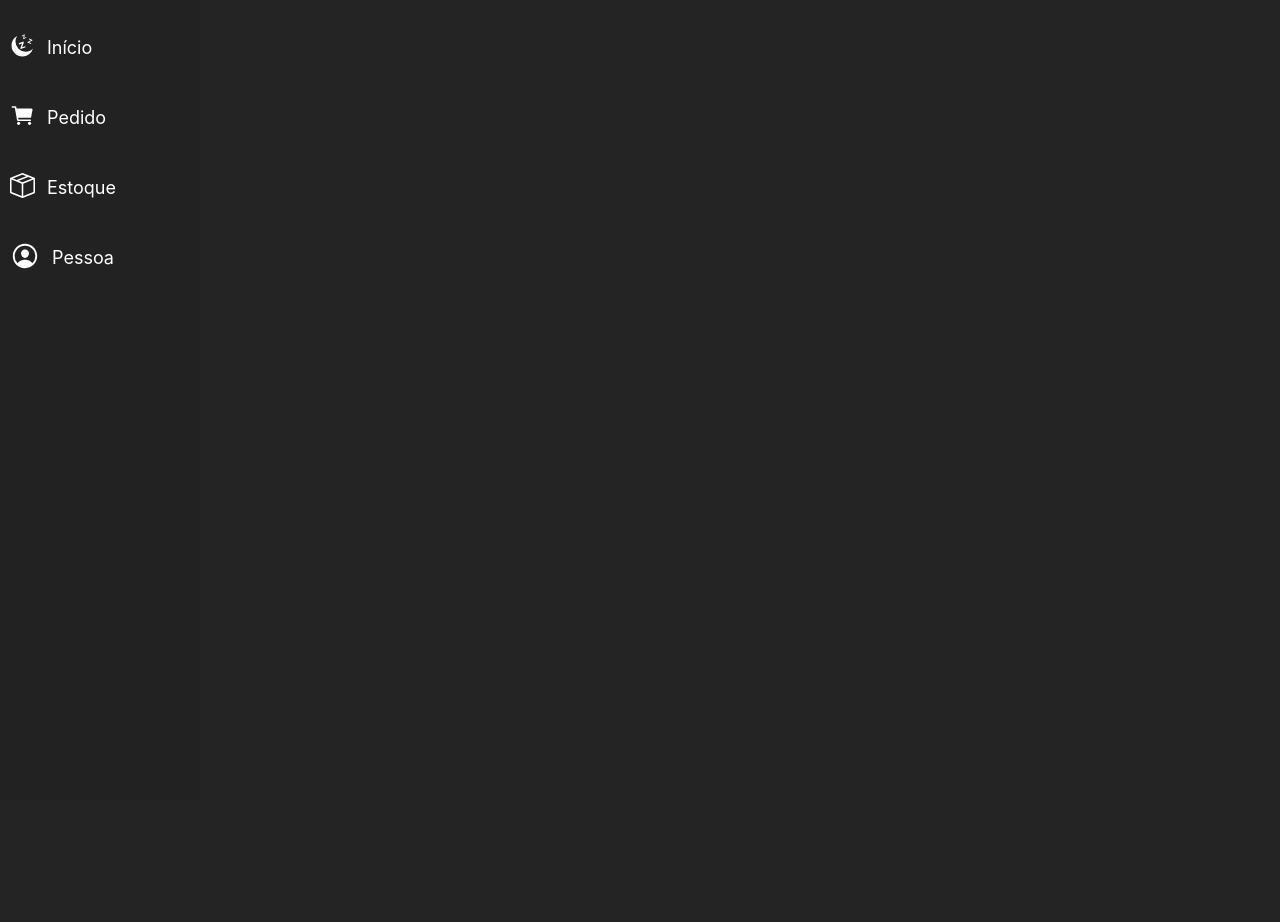
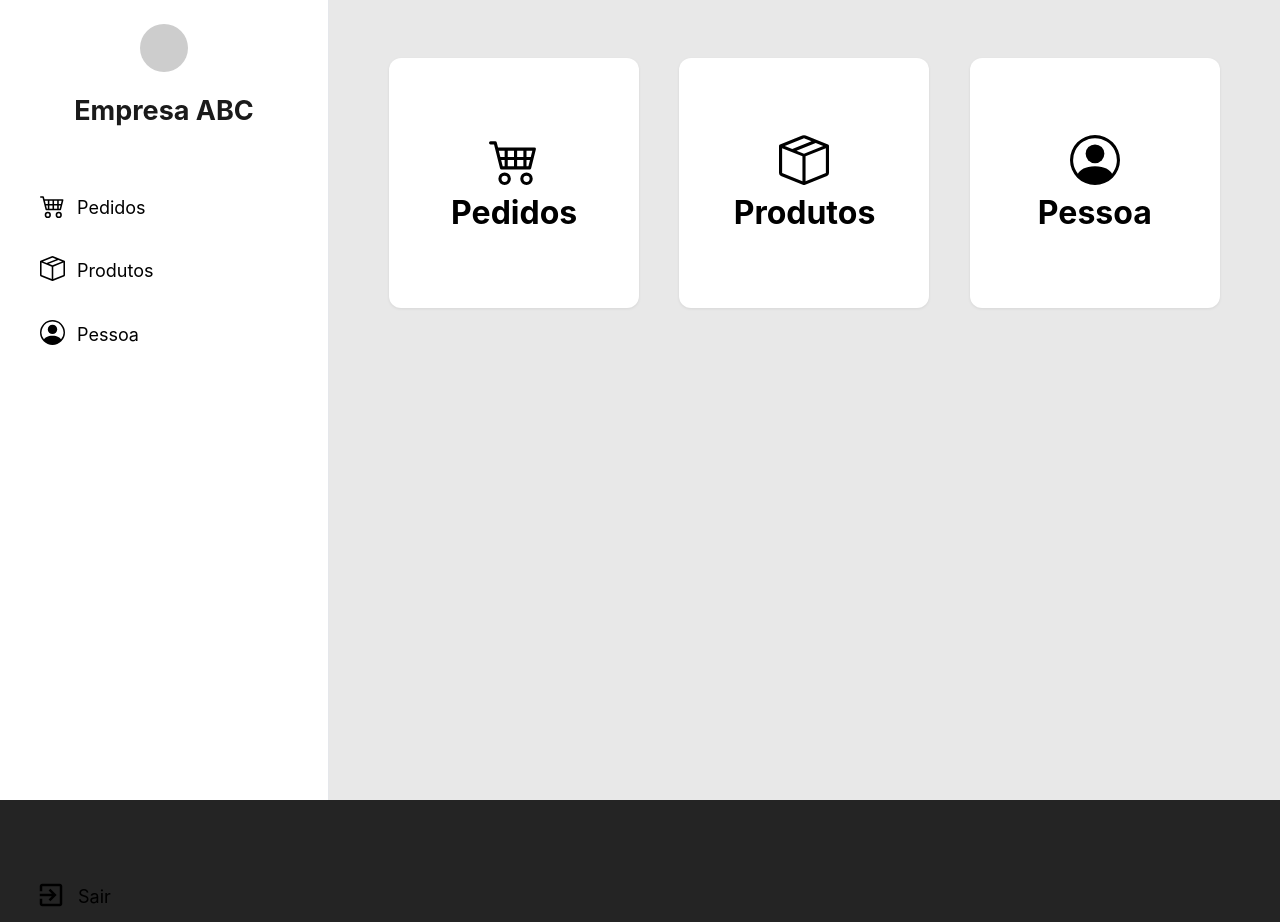
Before and after one commit to luispieta/sleep_colchoes, a React (Vite) app in the folder sleep_front/: page / in a window 1280 px wide. Before the commit the page ends 800 px from the top, so only its background shows below. Built offline with nearby package versions, Linux system fonts and the light colour scheme.

Commit message:
Feat: Criação do menu principal e menu lateral

```diff
--- /dev/null
+++ b/sleep_front/src/componentes/Card/card.css
@@ -0,0 +1,36 @@
+.card {
+    display: flex;
+    flex-direction: row;
+    justify-content: space-around;
+    flex: 1;
+    padding: 2.5rem;
+    font-size: 2rem;
+    font-weight: 700;
+}
+
+.rotina {
+    display: flex;
+    flex-direction: row;
+    justify-content: center;
+    align-items: center;
+    text-align: center;
+    background-color: #fff;
+    border-radius: 12px;
+    box-shadow: 0 1px 3px rgba(0,0,0,0.08);
+    transition: all 0.2s ease;
+    cursor: pointer;
+    width: 250px;
+    height: 250px;
+    margin-top: 18px;
+}
+
+.rotina:hover {
+    transform: translateY(-4px);
+    box-shadow: 0 4px 10px rgba(0,0,0,0.1);
+}
+
+.rotina a {
+    text-decoration: none;
+    color: #000000;
+    border-radius: 8px;
+}
--- /dev/null
+++ b/sleep_front/src/componentes/Card/index.tsx
@@ -0,0 +1,25 @@
+import { BsBoxSeam, BsCart4, BsPersonCircle } from "react-icons/bs";
+import Icone from "../Icone";
+import "./card.css"
+
+export default function Card () {
+    return(
+        <div className="card">
+            <div className="rotina">
+                <a href="#">
+                    <Icone icone={<BsCart4  size={50}/>} /> Pedidos
+                </a>
+            </div>
+            <div className="rotina">
+                <a href="#">
+                    <Icone icone={<BsBoxSeam size={50}/>} /> Produtos
+                </a>
+            </div>
+            <div className="rotina">
+                <a href="#">
+                    <Icone icone={<BsPersonCircle size={50}/>}  /> Pessoa
+                </a>
+            </div>
+        </div>
+    )
+}
--- a/sleep_front/src/componentes/MenuLateral/index.tsx
+++ b/sleep_front/src/componentes/MenuLateral/index.tsx
@@ -1,30 +1,32 @@
-import { IoCart, IoPersonCircleOutline } from "react-icons/io5"
 import Icone from "../Icone"
 import "./menuLateral.css"
-import { BsBoxSeam } from "react-icons/bs"
-import { GiNightSleep } from "react-icons/gi"
+import { BsBoxSeam, BsCart4, BsPersonCircle } from "react-icons/bs"
+import { IoMdExit } from "react-icons/io"
 
 export default function () {
     return(
-        <div className="menu-lateral">
-            <nav className="menu">
-                <li className="rotina">
-                    <Icone icone={<GiNightSleep size={25}/>} />
-                    <a href="#">Início</a>
-                </li>
-                <li className="rotina">
-                    <Icone icone={<IoCart size={25}/>} />
-                    <a href="#">Pedido</a>
-                </li>
-                <li className="rotina">
-                    <Icone icone={<BsBoxSeam size={25}/>} />
-                    <a href="#">Estoque</a>
-                </li>
-                <li className="rotina">
-                    <Icone icone={<IoPersonCircleOutline size={30}/>}  />
-                    <a href="#">Pessoa</a>
-                </li>
+        <aside className="menu">
+            <div className="menu-header">
+                <div className="menu-logo">
+                </div>
+                <h2>Empresa ABC</h2>
+            </div>
+            <nav className="menu-nav">
+                <a href="#">
+                    <Icone icone={<BsCart4  size={25}/>} /> Pedidos
+                </a>
+                <a href="#">
+                    <Icone icone={<BsBoxSeam size={25}/>} /> Produtos
+                </a>
+                <a href="#">
+                    <Icone icone={<BsPersonCircle size={25}/>}  /> Pessoa
+                </a>
             </nav>
-        </div>
+            <div className="menu-footer">
+                <a href="#">
+                    <Icone icone={<IoMdExit size={30}/>}/> Sair
+                </a>
+            </div>
+        </aside>
     )
 }
--- a/sleep_front/src/componentes/MenuLateral/menuLateral.css
+++ b/sleep_front/src/componentes/MenuLateral/menuLateral.css
@@ -1,31 +1,62 @@
-.menu-lateral {
-  position: fixed;
-  top: 0;
-  left: 0;
-  width: 200px;
-  height: 100%;
-  background-color: #222;
-  color: #fff;
-  overflow: hidden;
+.menu {
+  width: 280px;
+  background-color: #fff;
+  border-right: 1px solid #e5e7eb;
+  display: flex;
+  flex-direction: column;
+  padding: 1.5rem;
 }
 
-li {
-  display: flex;
-  flex-direction: row;
-  align-items: center;
-  margin-top: 25px;
-  margin-left: 10px;
+.menu-header {
+  text-align: center;
 }
 
-.rotina a{
-  color: #fff;
-  text-decoration: none;
-  padding: 12px;
-  font-size: 18px;
+.menu-logo {
+  background-color: #cdcdcd;
+  color: white;
+  width: 48px;
+  height: 48px;
+  border-radius: 50%;
+  margin: 0 auto 0.5rem;
+  display: flex;
+  align-items: center;
+  justify-content: center;
 }
 
-.rotina:hover {
-  background-color: #444;
-  border-radius: 10px;
-  margin-left: 0;
+.menu-nav {
+  display: flex;
+  flex-direction: column;
+  gap: 0.75rem;
+  margin-top: 2rem;
 }
+
+.menu-nav a {
+  text-decoration: none;
+  color: #000000;
+  display: flex;
+  align-items: center;
+  gap: 0.75rem;
+  padding: 0.7rem 1rem;
+  border-radius: 8px;
+  transition: all 0.2s ease;
+}
+
+.menu-nav a:hover {
+  background-color: #cdcdcd;
+  color: #363636;
+}
+
+.menu-footer a {
+  text-decoration: none;
+  color: #000000;
+  display: flex;
+  align-items: center;
+  gap: 0.75rem;
+  transition: color 0.2s;
+  padding: 0.5rem 0.75rem;
+  margin-top: 32rem;
+}
+
+.menu-footer a:hover {
+  color: #363636;
+}
--- a/sleep_front/src/componentes/PaginaPrincipal/index.tsx
+++ b/sleep_front/src/componentes/PaginaPrincipal/index.tsx
@@ -1,3 +1,4 @@
+import Card from "../Card"
 import MenuLateral from "../MenuLateral"
 import "./paginaPrincipal.css"
 
@@ -5,6 +6,7 @@ export default function PaginaPrincipal () {
     return(
         <div className="pagina-principal">
             <MenuLateral/>
+            <Card/>
         </div>
     )
 }
--- a/sleep_front/src/componentes/PaginaPrincipal/paginaPrincipal.css
+++ b/sleep_front/src/componentes/PaginaPrincipal/paginaPrincipal.css
@@ -0,0 +1,7 @@
+.pagina-principal {
+  display: flex;
+  flex-direction: row;
+  height: 100vh;
+  background-color: #e8e8e8;
+  color: #1a1a1a;
+}
--- a/sleep_front/src/paginas/App.css
+++ b/sleep_front/src/paginas/App.css
@@ -1,6 +1,5 @@
 body {
   margin: 0;
   padding: 0;
-  text-align: center;
-  font-family: "Inter",sans-serif;
+  font: 18px "Inter", sans-serif ;
 }
--- a/sleep_front/src/paginas/App.tsx
+++ b/sleep_front/src/paginas/App.tsx
@@ -1,9 +1,12 @@
 import PaginaPrincipal from "../componentes/PaginaPrincipal";
+import "./App.css"
 
 export default function App() {
   return (
     <>
-      <PaginaPrincipal/>
+      <div className="app-container">
+        <PaginaPrincipal/>
+      </div>
     </>
   )
 }
```
